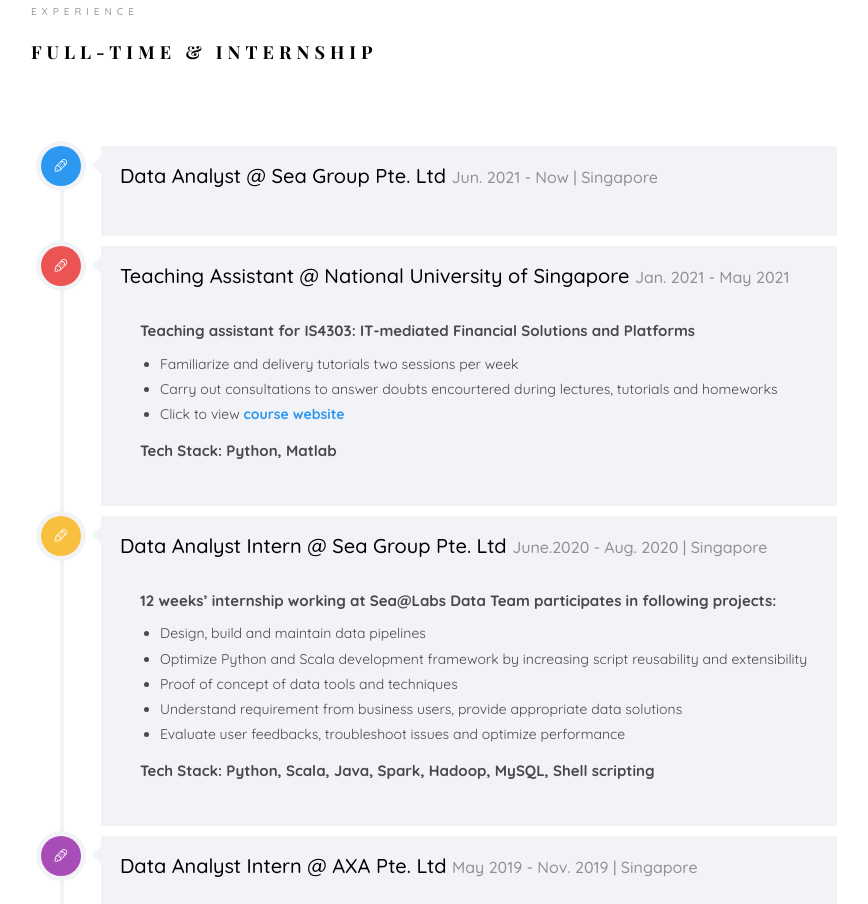
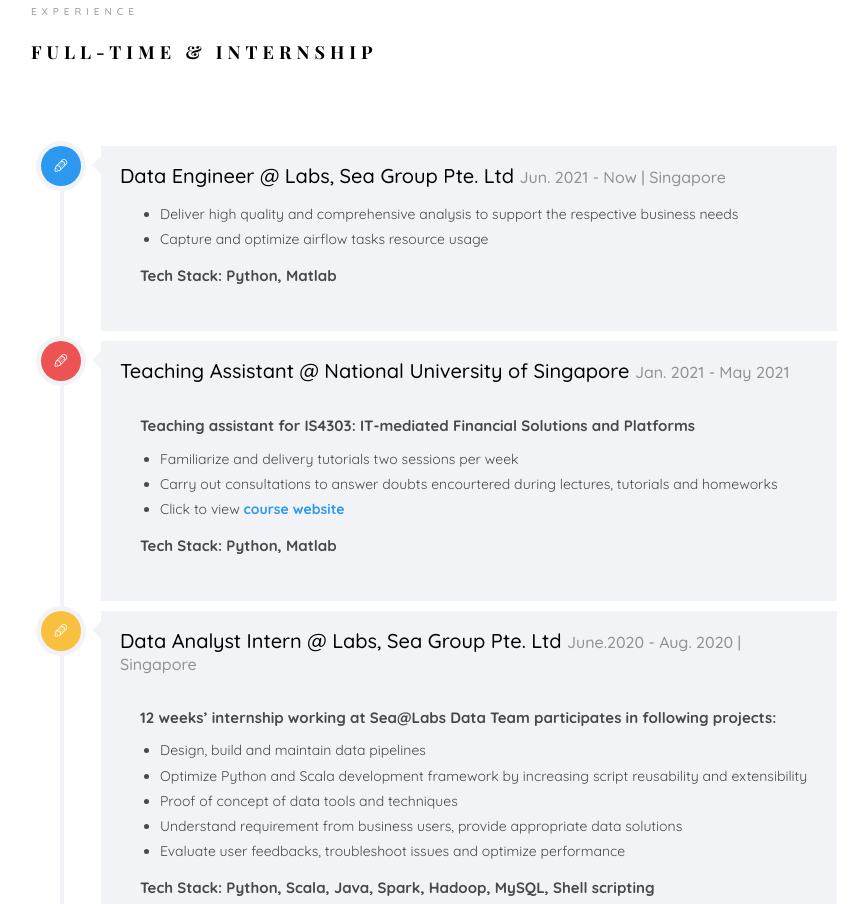
Before and after one commit to ZhangRuichun/portfolio, a plain HTML site: page index.html in a window 1280 px wide. Shown: the part 2996-3900 px from the top of the page, without its empty margins (356-1224 px from the left). Drawn offline with nearby package versions, Linux system fonts and the light colour scheme; files whose address does not match are found by name; a web font is replaced by a local one.

Commit message:
Add full time experience

```diff
--- a/index.html
+++ b/index.html
@@ -212,7 +212,7 @@
 									            <div class="row">
 													<p style="font-size: 15px; margin-left: 20px;"><strong>Bachelor of Computing: Information Systems</strong></p>
 													<ul style='margin-top: -15px;'>
-														<li style="font-size: 14px;">Graduate with honours (Distinction), CAP 4.2/5</li>
+														<li style="font-size: 14px;">Graduate with honours (Distinction)</li>
 														<li style="font-size: 14px;">Specialized in Financial Technology</li>
 														<li style="font-size: 14px;">Recipient of NUS Science and Technology Undergraduate Scholarship </li>
 													</ul>
@@ -292,8 +292,13 @@
 					                  <i class="icon-pen2"></i>
 					               </div>
 					               <div class="timeline-label">
-					                  <h2><a href="#">Data Analyst @ Sea Group Pte. Ltd</a> <span>Jun. 2021 - Now | Singapore</span></h2>
-					               </div>
+					                  <h2><a href="#">Data Engineer @ Labs, Sea Group Pte. Ltd</a> <span>Jun. 2021 - Now | Singapore</span></h2>
+									  <ul style='margin-top: -15px;'>
+										   <li style="font-size: 14px;"> Deliver high quality and comprehensive analysis to support the respective business needs</li>
+											<li style="font-size: 14px;">Capture and optimize airflow tasks resource usage </li>
+									  </ul>
+									  <p style="font-size: 15px; margin-left: 20px;"> <strong>Tech Stack: Python, Matlab</strong></p>
+									</div>
 					            </div>
 					         </article>
 
@@ -322,7 +327,7 @@
 					                  <i class="icon-pen2"></i>
 					               </div>
 					               <div class="timeline-label">
-					               	<h2><a href="#">Data Analyst Intern @ Sea Group Pte. Ltd </a> <span>June.2020 - Aug. 2020 | Singapore</span></h2>
+					               	<h2><a href="#">Data Analyst Intern @ Labs, Sea Group Pte. Ltd </a> <span>June.2020 - Aug. 2020 | Singapore</span></h2>
 									   <p style="font-size: 15px; margin-left: 20px;"> <strong>12 weeks’ internship working at Sea@Labs Data Team participates in following projects: </strong></p>
 									   <ul style='margin-top: -15px;'>
 											<li style="font-size: 14px;">Design, build and maintain data pipelines </li>
```
